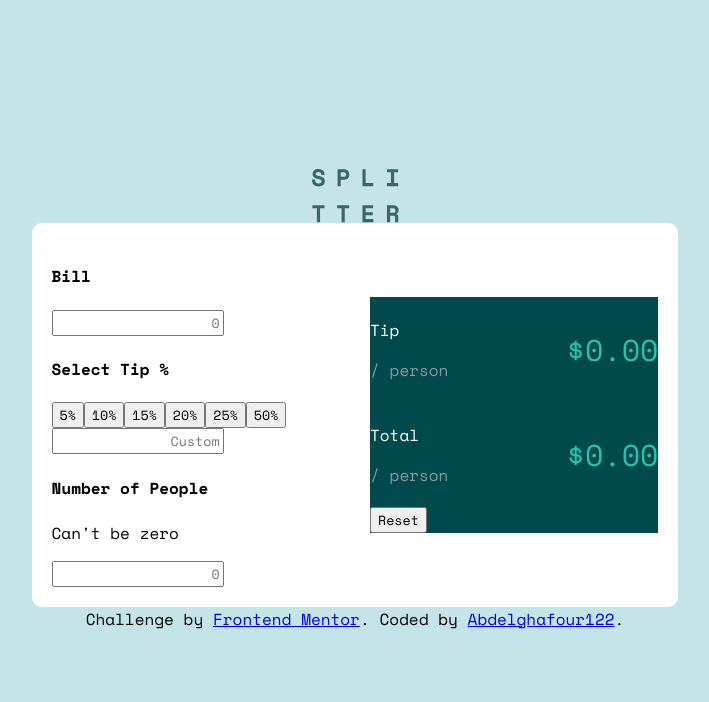
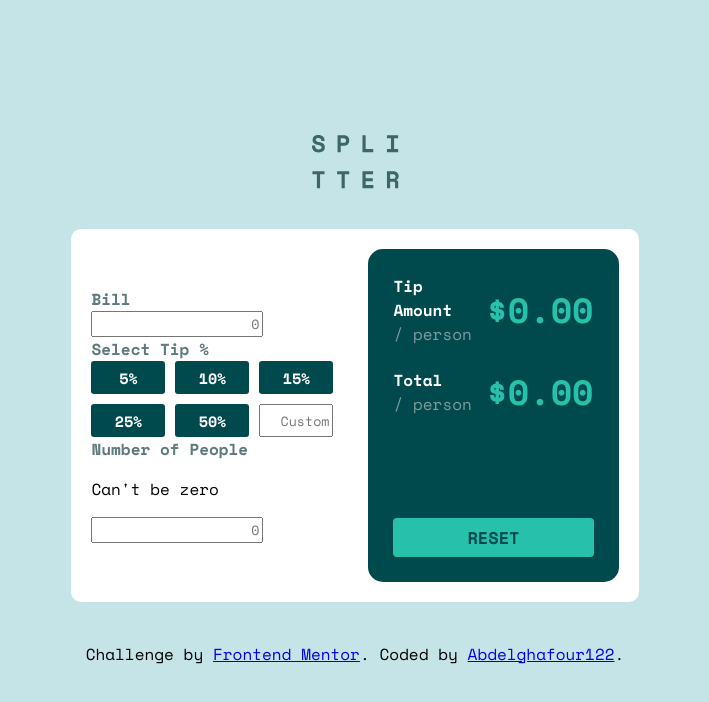
Before and after one commit to Abdelghafour122/react-tip-calculator, a React (Create React App) app: page / in a window 1280 px wide. Shown: the top 702 px of the page, without its empty margins (285-994 px from the left). Built offline with nearby package versions, Linux system fonts and the light colour scheme.

Commit message:
making styles, fix the "selected" bug

```diff
--- a/src/App.css
+++ b/src/App.css
@@ -32,6 +32,7 @@ body {
   align-items: center;
   justify-content: space-between;
   flex-direction: column;
+  gap: 40px;
 }
 
 .calculator {
@@ -49,34 +50,117 @@ body {
 }
 
 .calculator .form-screen .input-field {
+  display: flex;
+  align-items: flex-start;
+  justify-content: center;
+  flex-direction: column;
 }
 
 .calculator .form-screen input {
   direction: rtl;
 }
 
+.calculator .form-screen .input-field input {
+}
+
+.calculator .form-screen p.label {
+  font-weight: 700;
+  color: var(--dg-cyan);
+  margin: 0;
+}
+
+.calculator .form-screen .tips-holder .tips {
+  display: grid;
+  grid-template-columns: repeat(3, 74px);
+  grid-template-rows: repeat(2, 33px);
+  gap: 10px;
+}
+
+.calculator .form-screen .tips-holder .tips button {
+  border: none;
+  background-color: var(--vd-cyan);
+  color: var(--white);
+  font-weight: 700;
+  border-radius: 3px;
+  cursor: pointer;
+  font-size: 15px;
+  transition: 0.3s;
+}
+
+.calculator .form-screen .tips-holder .tips button:hover {
+  background-color: var(--lg-cyan);
+  color: var(--vd-cyan);
+}
+
+.calculator .form-screen .tips-holder .tips button.selected {
+  background-color: var(--strong-cyan);
+  color: var(--vd-cyan);
+  cursor: unset;
+}
+
 .calculator .result-screen {
   background-color: var(--vd-cyan);
   flex-basis: 50%;
+  padding: 25px;
+  border-radius: 15px;
+  display: flex;
+  align-items: center;
+  justify-content: center;
+  flex-direction: column;
+  gap: 100px;
+}
+
+.calculator .result-screen .amounts {
+  display: flex;
+  flex-direction: column;
+  gap: 20px;
+  width: 100%;
 }
 
 .calculator .result-screen .amount {
   display: flex;
   align-items: center;
   justify-content: space-between;
+  width: 100%;
 }
 
 .calculator .result-screen .amount .text {
+  display: flex;
+  flex-direction: column;
+  align-items: flex-start;
+  justify-content: center;
 }
 
 .calculator .result-screen .amount .text p:first-of-type {
   color: var(--white);
+  margin: 0;
+  font-weight: 700;
 }
 .calculator .result-screen .amount .text p:last-of-type {
   color: var(--light-dg-cyan);
+  margin: 0;
 }
 
 .calculator .result-screen .amount .numeric-val {
   color: var(--strong-cyan);
-  font-size: 30px;
+  font-size: 35px;
+  margin: 0;
+  font-weight: 700;
 }
+
+.calculator .result-screen button {
+  width: 100%;
+  border: none;
+  background-color: var(--strong-cyan);
+  color: var(--vd-cyan);
+  text-transform: uppercase;
+  font-weight: 700;
+  font-size: 17px;
+  border-radius: 4px;
+  padding: 7px;
+  cursor: pointer;
+  transition: 0.3s;
+}
+.calculator .result-screen button:hover {
+  background-color: var(--lg-cyan);
+}
--- a/src/Components/FormScreen.jsx
+++ b/src/Components/FormScreen.jsx
@@ -5,7 +5,7 @@ const FormScreen = ({ bill, numOfPeople, setTip, setNumOfPeople, setBill }) => {
   return (
     <div className="form-screen">
       <div className="input-field">
-        <h4>Bill</h4>
+        <p className="label">Bill</p>
         <input
           type="text"
           name="bill"
@@ -16,7 +16,7 @@ const FormScreen = ({ bill, numOfPeople, setTip, setNumOfPeople, setBill }) => {
       </div>
       <TipsHolder setTip={setTip} />
       <div className="input-field">
-        <h4>Number of People</h4>
+        <p className="label">Number of People</p>
         {Number(numOfPeople) === 0 && <p>Can't be zero</p>}
         <input
           type="text"
--- a/src/Components/ResultScreen.jsx
+++ b/src/Components/ResultScreen.jsx
@@ -3,9 +3,10 @@ import React from "react";
 const ResultScreen = ({ total, tipPerP, reset }) => {
   return (
     <div className="result-screen">
+      <div className="amounts">
         <div className="amount">
           <div className="text">
-          <p>Tip</p>
+            <p>Tip Amount</p>
             <p>/ person</p>
           </div>
           <p className="numeric-val"> {`$${Number(tipPerP).toFixed(2)}`} </p>
@@ -17,6 +18,7 @@ const ResultScreen = ({ total, tipPerP, reset }) => {
           </div>
           <p className="numeric-val"> {`$${Number(total).toFixed(2)}`} </p>
         </div>
+      </div>
       <button className="reset" onClick={reset}>
         Reset
       </button>
--- a/src/Components/TipsHolder.jsx
+++ b/src/Components/TipsHolder.jsx
@@ -1,23 +1,40 @@
 import React, { useEffect, useState } from "react";
 
-const AMOUNTS = [5, 10, 15, 20, 25, 50];
-
+const AMOUNTS = [5, 10, 15, 25, 50];
+const removeSelected = (elements) => {
+  // console.log(elements);
+  elements.forEach((element) => {
+    element.classList.contains("selected") &&
+      element.classList.remove("selected");
+  });
+};
 const TipsHolder = ({ setTip }) => {
   const [customTip, setCustomTip] = useState(0);
   useEffect(() => {
     customTip && setTip(customTip);
+    // removeSelected(document.querySelectorAll(".tips button"));
+    console.log(document.querySelectorAll(".tips > *"));
+    removeSelected(document.querySelectorAll(".tips > *"));
   }, [customTip, setTip]);
+
+  // useEffect(() => {
+  // }, [customTip]);
+
   return (
-    <div>
-      <h4>Select Tip %</h4>
+    <div className="tips-holder">
+      <p className="label">Select Tip %</p>
       <div className="tips">
         {AMOUNTS.map((i) => {
           return (
             <button
               key={i}
-              onClick={() => {
+              onClick={(e) => {
                 setTip(i);
                 setCustomTip();
+                removeSelected(
+                  Array.of(...e.currentTarget.parentNode.children)
+                );
+                e.currentTarget.classList.add("selected");
               }}
             >{`${i}%`}</button>
           );
```
Lines whose indentation alone changed are shown as unchanged.
